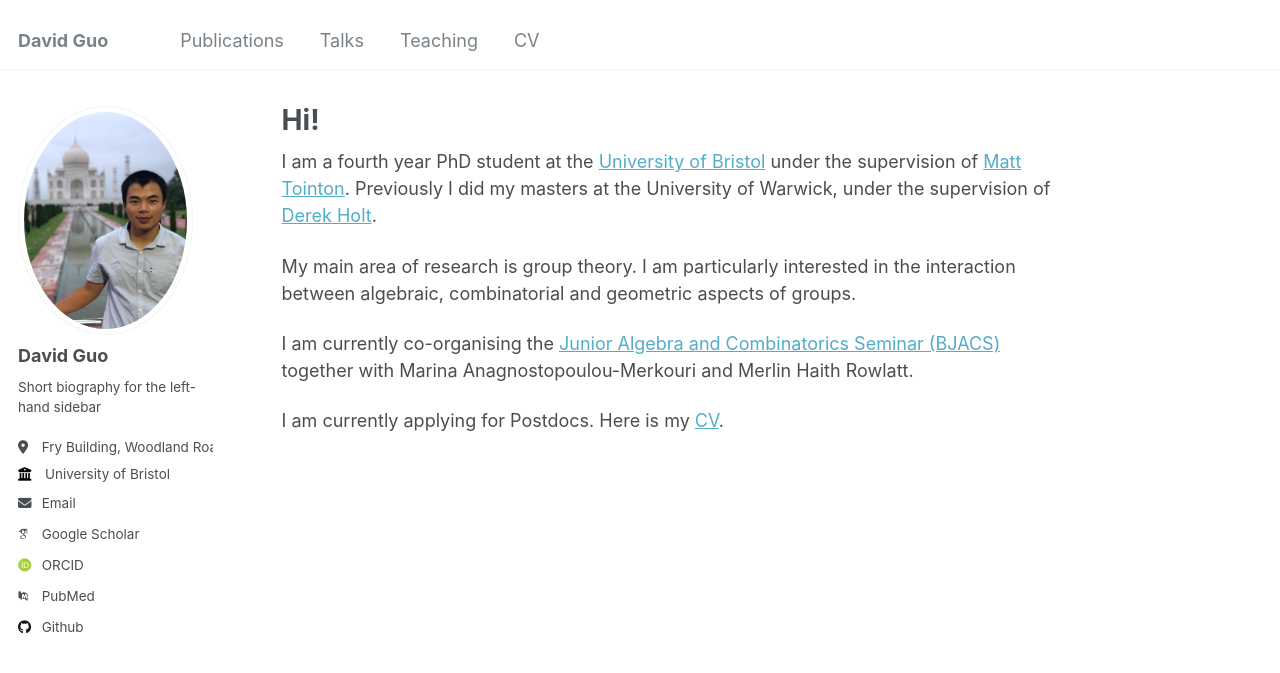
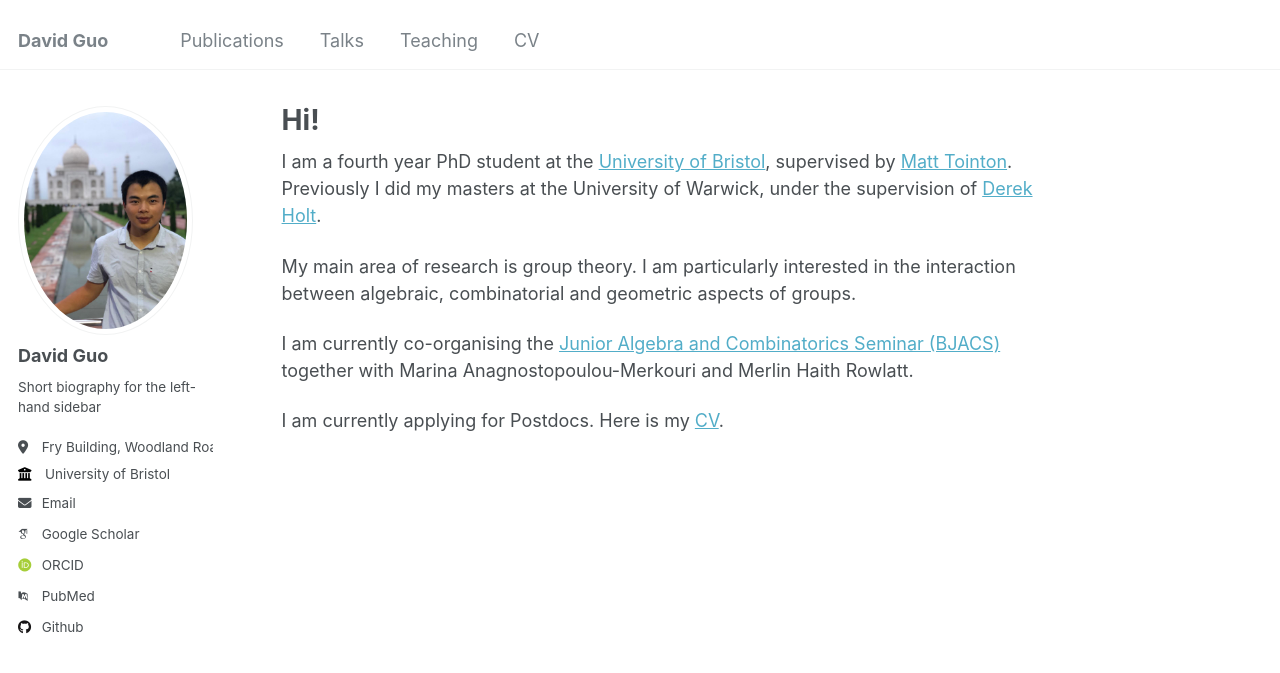
Before and after one commit to dguo97/dguo97.github.io, a Jekyll site: the page built from _pages/about.html, in a window 1280 px wide. Shown: the top 673 px of the page. Built offline with Jekyll 4.4.1, drawn with Linux system fonts in a browser that asks for light colours; some web fonts are replaced.

Commit message:
Update about.html

```diff
--- a/_pages/about.html
+++ b/_pages/about.html
@@ -7,7 +7,7 @@ redirect_from:
   - /about.html
 ---
 
-I am a fourth year PhD student at the <a href="https://www.bristol.ac.uk/maths/">University of Bristol</a> under the supervision of <a href="https://tointon.neocities.org/"> Matt Tointon</a>.
+I am a fourth year PhD student at the <a href="https://www.bristol.ac.uk/maths/">University of Bristol</a>, supervised by <a href="https://tointon.neocities.org/"> Matt Tointon</a>.
  Previously I did my masters at the University of Warwick,  under the supervision of <a href="https://warwick.ac.uk/fac/sci/maths/people/staff/derek_holt/" class="link">Derek Holt</a>. </p><p>
 
 
```
